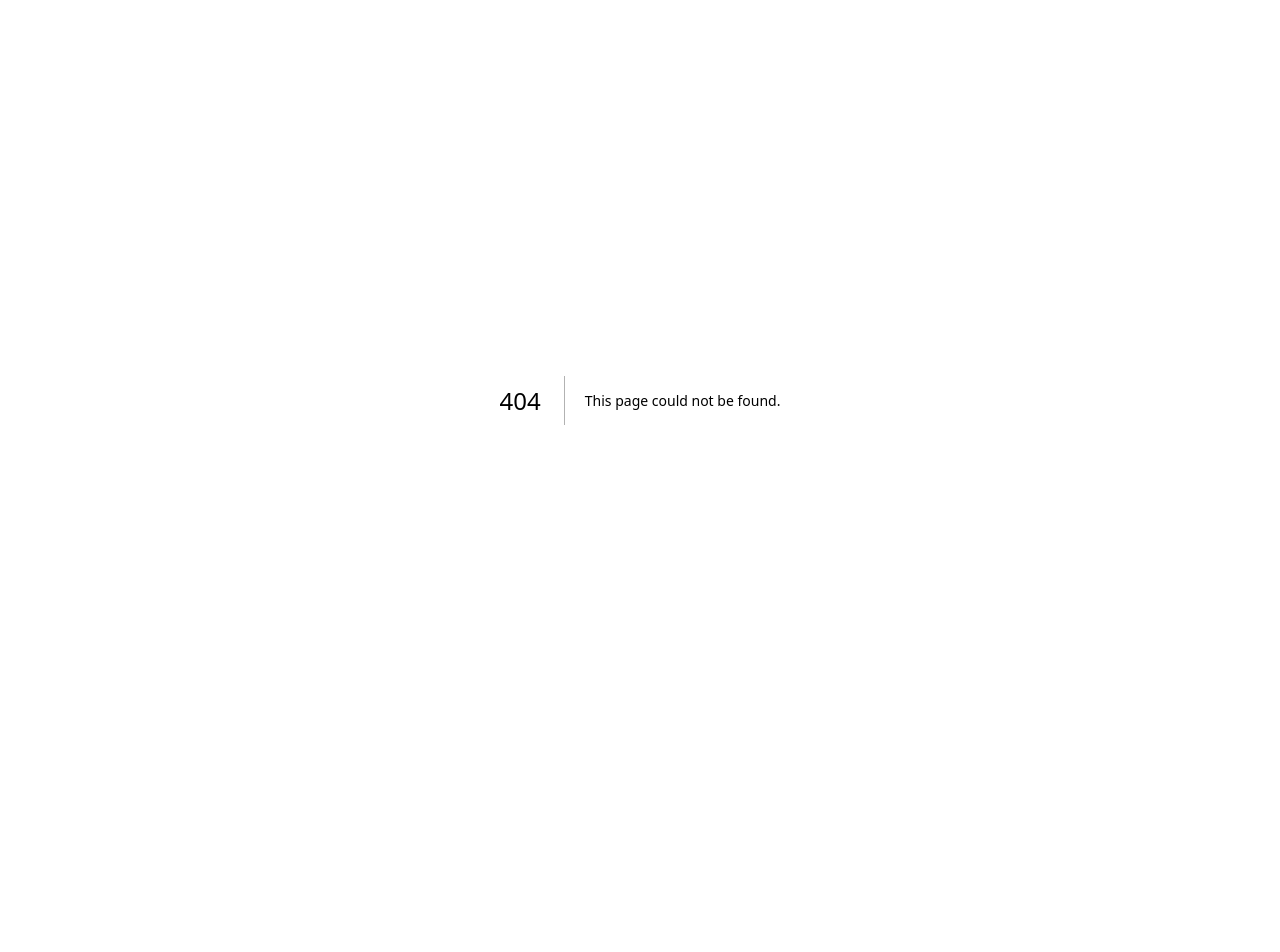
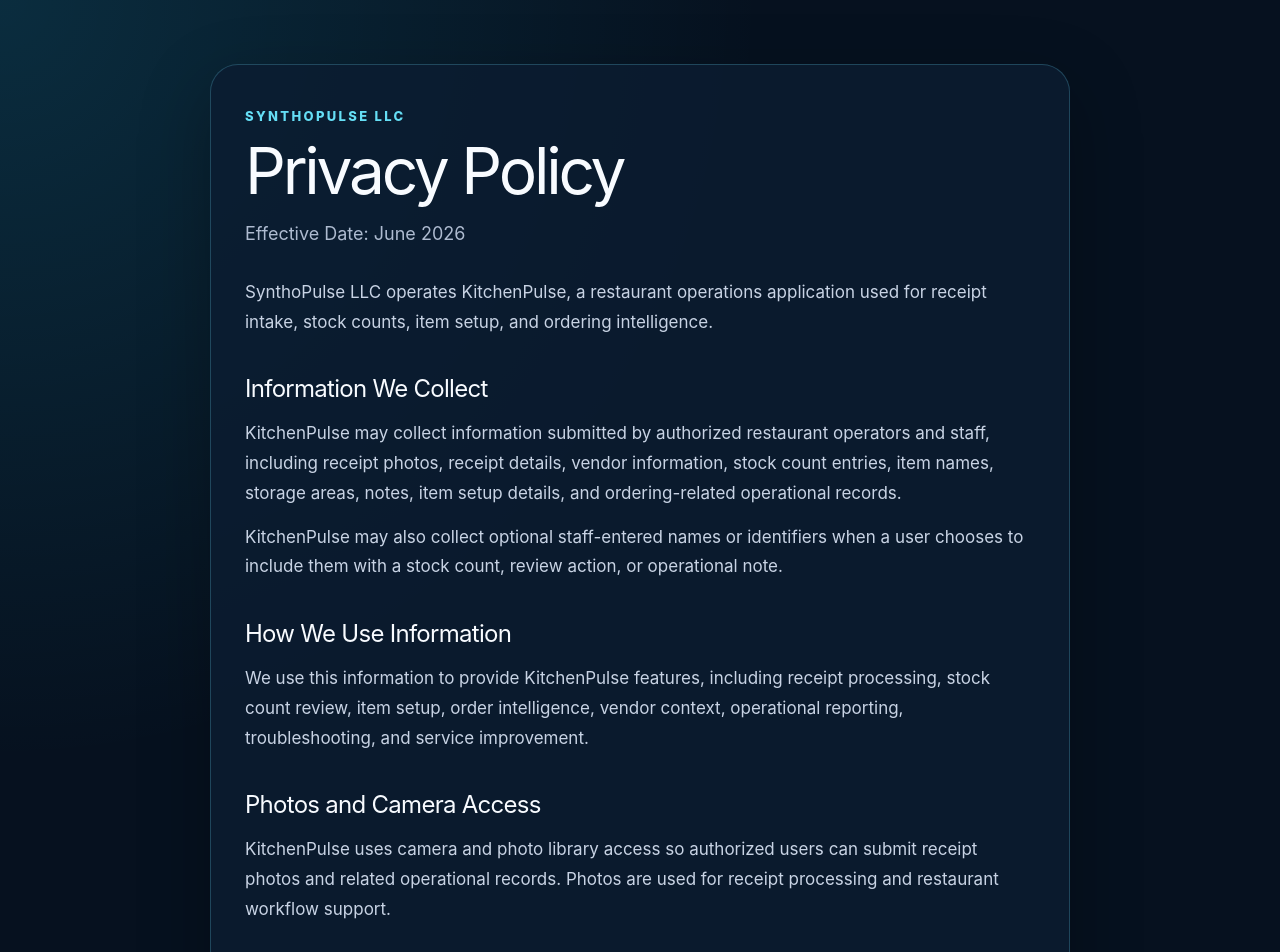
Before and after one commit to hensleehiggins/synthopulse-site, a Next.js app: page /privacy in a window 1280 px wide. Before the commit this address had no page. Shown: the top 952 px of the page. Before the commit the page ends 800 px from the top, so only its background shows below. Built offline with nearby package versions, Linux system fonts and the light colour scheme.

Commit message:
Add Privacy Policy page for KitchenPulse
This file contains the Privacy Policy for KitchenPulse, detailing information collection, usage, and security measures.

```diff
--- /dev/null
+++ b/app/privacy/page.tsx
@@ -0,0 +1,196 @@
+import type { Metadata } from "next";
+
+export const metadata: Metadata = {
+  title: "Privacy Policy | SynthoPulse",
+  description:
+    "Privacy Policy for KitchenPulse, a restaurant operations application operated by SynthoPulse LLC.",
+};
+
+export default function PrivacyPage() {
+  return (
+    <main
+      style={{
+        minHeight: "100vh",
+        background:
+          "radial-gradient(circle at top left, rgba(36, 214, 255, 0.14), transparent 34%), #06111f",
+        color: "#f8fbff",
+        padding: "64px 22px",
+        fontFamily:
+          'Inter, ui-sans-serif, system-ui, -apple-system, BlinkMacSystemFont, "Segoe UI", sans-serif',
+      }}
+    >
+      <article
+        style={{
+          width: "100%",
+          maxWidth: 860,
+          margin: "0 auto",
+          background: "rgba(12, 29, 49, 0.82)",
+          border: "1px solid rgba(109, 228, 255, 0.22)",
+          borderRadius: 28,
+          padding: "42px 34px",
+          boxShadow: "0 24px 70px rgba(0, 0, 0, 0.28)",
+        }}
+      >
+        <p
+          style={{
+            color: "#65def5",
+            fontSize: 13,
+            fontWeight: 800,
+            letterSpacing: "0.18em",
+            textTransform: "uppercase",
+            marginBottom: 14,
+          }}
+        >
+          SynthoPulse LLC
+        </p>
+
+        <h1
+          style={{
+            fontSize: "clamp(38px, 6vw, 64px)",
+            lineHeight: 0.95,
+            margin: "0 0 18px",
+            letterSpacing: "-0.05em",
+          }}
+        >
+          Privacy Policy
+        </h1>
+
+        <p style={leadStyle}>Effective Date: June 2026</p>
+
+        <p style={bodyStyle}>
+          SynthoPulse LLC operates KitchenPulse, a restaurant operations
+          application used for receipt intake, stock counts, item setup, and
+          ordering intelligence.
+        </p>
+
+        <Section title="Information We Collect">
+          <p style={bodyStyle}>
+            KitchenPulse may collect information submitted by authorized
+            restaurant operators and staff, including receipt photos, receipt
+            details, vendor information, stock count entries, item names,
+            storage areas, notes, item setup details, and ordering-related
+            operational records.
+          </p>
+
+          <p style={bodyStyle}>
+            KitchenPulse may also collect optional staff-entered names or
+            identifiers when a user chooses to include them with a stock count,
+            review action, or operational note.
+          </p>
+        </Section>
+
+        <Section title="How We Use Information">
+          <p style={bodyStyle}>
+            We use this information to provide KitchenPulse features, including
+            receipt processing, stock count review, item setup, order
+            intelligence, vendor context, operational reporting,
+            troubleshooting, and service improvement.
+          </p>
+        </Section>
+
+        <Section title="Photos and Camera Access">
+          <p style={bodyStyle}>
+            KitchenPulse uses camera and photo library access so authorized
+            users can submit receipt photos and related operational records.
+            Photos are used for receipt processing and restaurant workflow
+            support.
+          </p>
+        </Section>
+
+        <Section title="Data Sharing">
+          <p style={bodyStyle}>We do not sell personal information.</p>
+
+          <p style={bodyStyle}>
+            KitchenPulse data may be processed by service providers used to
+            operate the platform, including hosting, database, automation,
+            analytics, and AI-processing infrastructure. These providers are
+            used only to deliver, maintain, secure, and improve KitchenPulse
+            functionality.
+          </p>
+
+          <p style={bodyStyle}>
+            We may disclose information if required by law or to protect the
+            security, rights, or integrity of SynthoPulse, KitchenPulse, our
+            customers, or our services.
+          </p>
+        </Section>
+
+        <Section title="Tracking and Advertising">
+          <p style={bodyStyle}>
+            KitchenPulse does not use submitted app data for third-party
+            advertising or cross-app tracking.
+          </p>
+        </Section>
+
+        <Section title="Data Retention">
+          <p style={bodyStyle}>
+            We retain operational records as needed to provide the KitchenPulse
+            service, maintain business records, support audits, improve
+            accuracy, and troubleshoot customer issues.
+          </p>
+        </Section>
+
+        <Section title="Security">
+          <p style={bodyStyle}>
+            We use reasonable technical and organizational measures to protect
+            KitchenPulse data. No system can be guaranteed to be completely
+            secure.
+          </p>
+        </Section>
+
+        <Section title="Contact">
+          <p style={bodyStyle}>
+            For privacy questions, contact SynthoPulse LLC at{" "}
+            <a style={linkStyle} href="mailto:hank.higgins@synthopulse.ai">
+              hank.higgins@synthopulse.ai
+            </a>
+            .
+          </p>
+        </Section>
+      </article>
+    </main>
+  );
+}
+
+function Section({
+  title,
+  children,
+}: {
+  title: string;
+  children: React.ReactNode;
+}) {
+  return (
+    <section style={{ marginTop: 34 }}>
+      <h2
+        style={{
+          fontSize: 24,
+          margin: "0 0 12px",
+          letterSpacing: "-0.03em",
+        }}
+      >
+        {title}
+      </h2>
+      {children}
+    </section>
+  );
+}
+
+const leadStyle: React.CSSProperties = {
+  color: "#aebbd0",
+  fontSize: 18,
+  lineHeight: 1.7,
+  margin: "0 0 28px",
+};
+
+const bodyStyle: React.CSSProperties = {
+  color: "#c8d3e4",
+  fontSize: 17,
+  lineHeight: 1.75,
+  margin: "0 0 14px",
+};
+
+const linkStyle: React.CSSProperties = {
+  color: "#65def5",
+  fontWeight: 800,
+  textDecoration: "none",
+};
```
